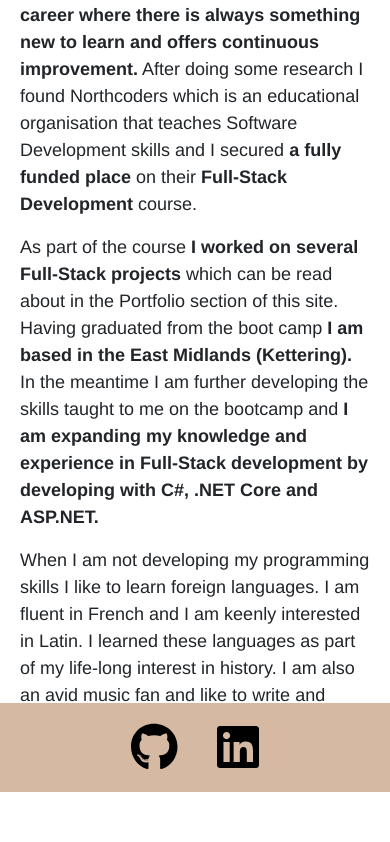
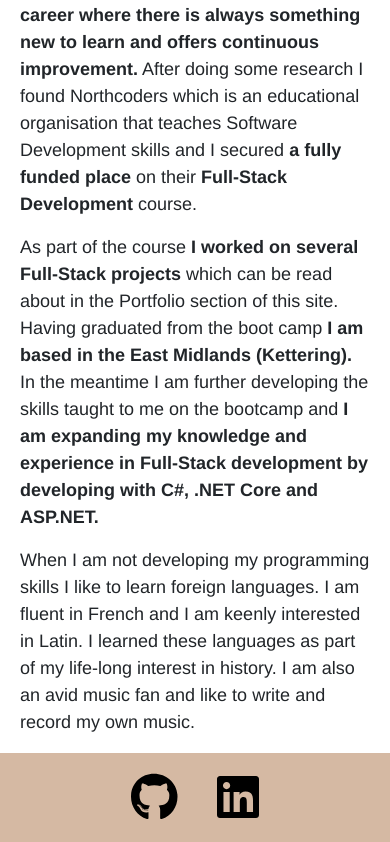
Before and after one commit to RoKen1000/portfolio-website, a React (Create React App) app: page /about in a window 390 px wide. Shown: the part 477-1319 px from the top of the page. Before the commit the page ends 1269 px from the top, so only its background shows below. Built offline with nearby package versions, Linux system fonts and the light colour scheme.

Commit message:
Add spacer to About section so that content does not run behind the footer in mobile views.

```diff
--- a/src/components/About.jsx
+++ b/src/components/About.jsx
@@ -18,6 +18,7 @@ export const About = () => {
                         <p>As part of the course <strong>I worked on several Full-Stack projects</strong> which can be read about in the Portfolio section of this site. Having graduated from the boot camp <strong>I am based in the East Midlands (Kettering).</strong> In the meantime I am further developing the skills taught to me on the bootcamp and <strong>I am expanding my knowledge and experience in Full-Stack development by developing with C#, .NET Core and ASP.NET.</strong></p>
                         <p id="about-final-paragraph">When I am not developing my programming skills I like to learn foreign languages. I am fluent in French and I am keenly interested in Latin. I learned these languages as part of my life-long interest in history. I am also an avid music fan and like to write and record my own music.</p>
                     </div>
+                    <div id="about-bottom-spacer"></div>
                 </motion.div>
         </main>
     )
--- a/src/styles/About.css
+++ b/src/styles/About.css
@@ -57,3 +57,7 @@
         grid-column-end: 3;
     }
 }
+
+#about-bottom-spacer{
+    padding-bottom: 50px;
+}
```
